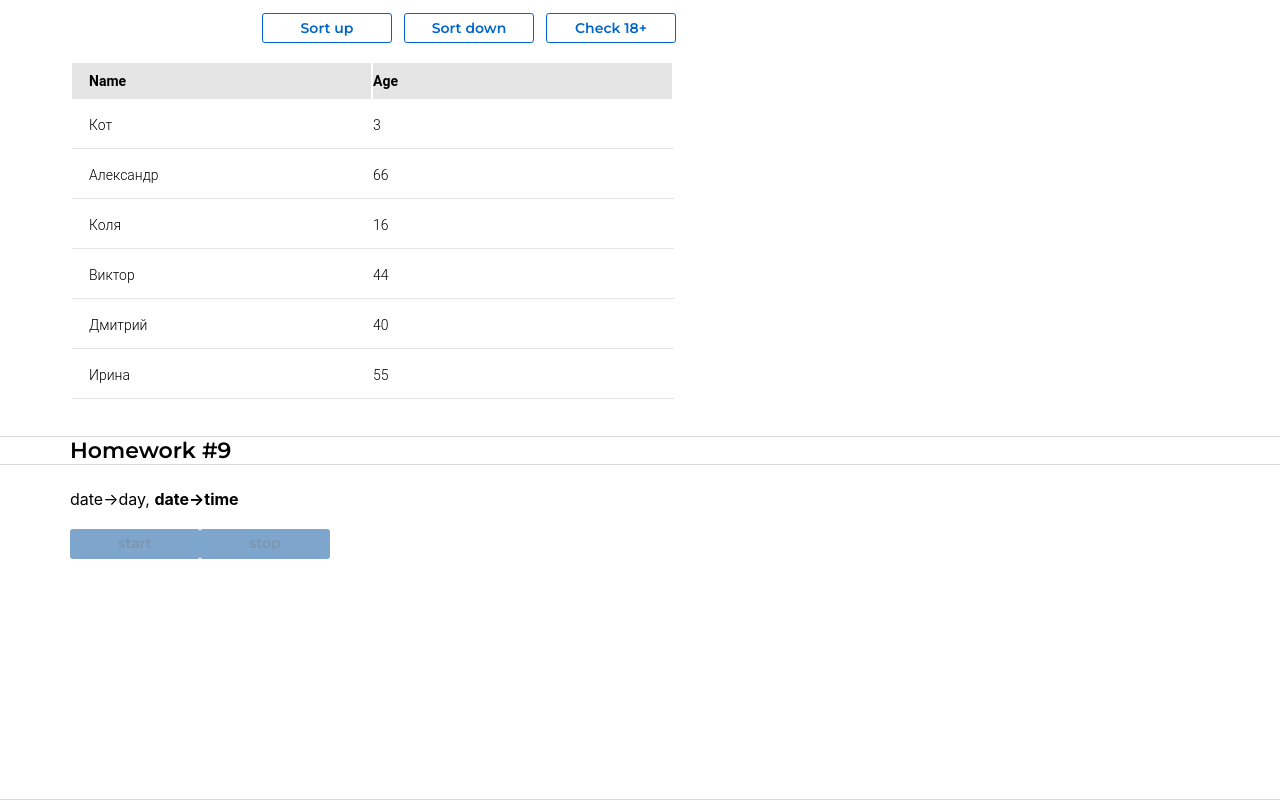
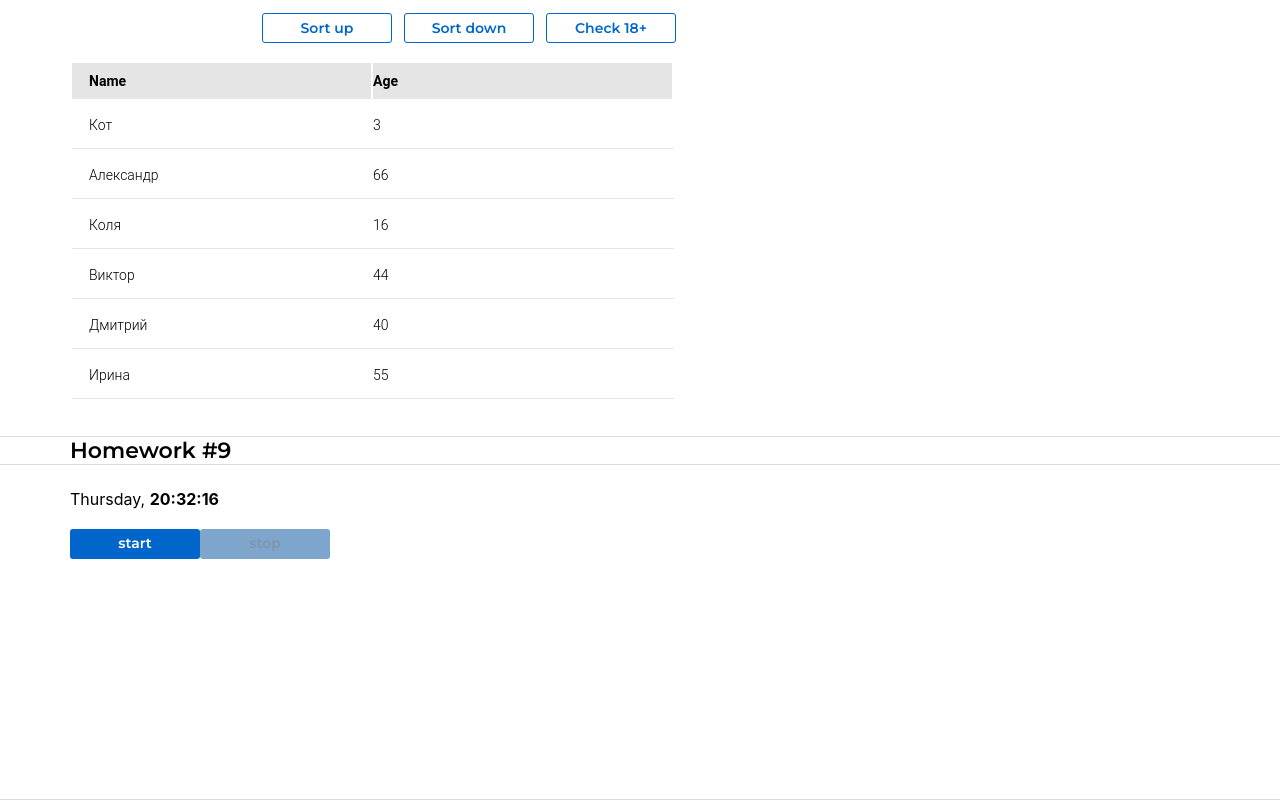
Before and after one commit to lopatop/hws2, a React (Create React App) app: page /#/junior in a window 1280 px wide. Shown: the part 872-1672 px from the top of the page. Built offline with nearby package versions, Linux system fonts and the light colour scheme.

Commit message:
components Clock

```diff
--- a/src/s2-homeworks/hw09/Clock.tsx
+++ b/src/s2-homeworks/hw09/Clock.tsx
@@ -10,30 +10,34 @@ function Clock() {
     const [show, setShow] = useState<boolean>(false)
 
     const start = () => {
-        // пишут студенты // запустить часы (должно отображаться реальное время, а не +1)
-        // сохранить ид таймера (https://learn.javascript.ru/settimeout-setinterval#setinterval)
+        const id = window.setInterval(() => {
+            setDate(new Date());
+        }, 1000);
+        setTimerId(id);
+    };
 
+    const stop = () => {
+        if (timerId) {
+            clearInterval(timerId);
+            setTimerId(undefined);
+        }
+    };
+
+    const onMouseEnter = () => { // пишут студенты // показать дату если наведена мышка
+        setShow(true )
+    }
+    const onMouseLeave = () => { // пишут студенты // спрятать дату если мышка не наведена
+        setShow(false)
     }
 
-    const stop = () => {
-        // пишут студенты // поставить часы на паузу, обнулить ид таймера (timerId <- undefined)
 
-    }
 
-    const onMouseEnter = () => { // пишут студенты // показать дату если наведена мышка
-
-    }
-    const onMouseLeave = () => { // пишут студенты // спрятать дату если мышка не наведена
-
-    }
-
-    const stringTime = 'date->time' || <br/> // часы24:минуты:секунды (01:02:03)/(23:02:03)/(24:00:00)/(00:00:01) // пишут студенты
-    const stringDate = 'date->date' || <br/> // день.месяц.год (01.02.2022) // пишут студенты, варианты 01.02.0123/01.02.-123/01.02.12345 не рассматриваем
+    const stringTime = `${String(date.getHours()).padStart(2, '0')}:${String(date.getMinutes()).padStart(2, '0')}:${String(date.getSeconds()).padStart(2, '0')}` || <br/> // часы24:минуты:секунды (01:02:03)/(23:02:03)/(24:00:00)/(00:00:01) // пишут студенты
+    const stringDate = `${String(date.getDate()).padStart(2, '0')}.${String(date.getMonth()).padStart(2, '0')}.${String(date.getFullYear()).padStart(2, '0')}` || <br/> // день.месяц.год (01.02.2022) // пишут студенты, варианты 01.02.0123/01.02.-123/01.02.12345 не рассматриваем
 
     // день недели на английском, месяц на английском (https://learn.javascript.ru/intl#intl-datetimeformat)
-    const stringDay = 'date->day' || <br/> // пишут студенты
-    const stringMonth = 'date->month' || <br/> // пишут студенты
-
+    const stringDay = new Intl.DateTimeFormat('en-GB', {weekday: 'long'}).format(new Date())|| <br/> // пишут студенты
+    const stringMonth = new Intl.DateTimeFormat('en-GB', {month: 'long'}).format(new Date()) || <br/> // пишут студенты
     return (
         <div className={s.clock}>
             <div
@@ -66,14 +70,14 @@ function Clock() {
             <div className={s.buttonsContainer}>
                 <SuperButton
                     id={'hw9-button-start'}
-                    disabled={true} // пишут студенты // задизэйблить если таймер запущен
+                    disabled={!!timerId} // пишут студенты // задизэйблить если таймер запущен
                     onClick={start}
                 >
                     start
                 </SuperButton>
                 <SuperButton
                     id={'hw9-button-stop'}
-                    disabled={true} // пишут студенты // задизэйблить если таймер не запущен
+                    disabled={!timerId} // пишут студенты // задизэйблить если таймер не запущен
                     onClick={stop}
                 >
                     stop
```
